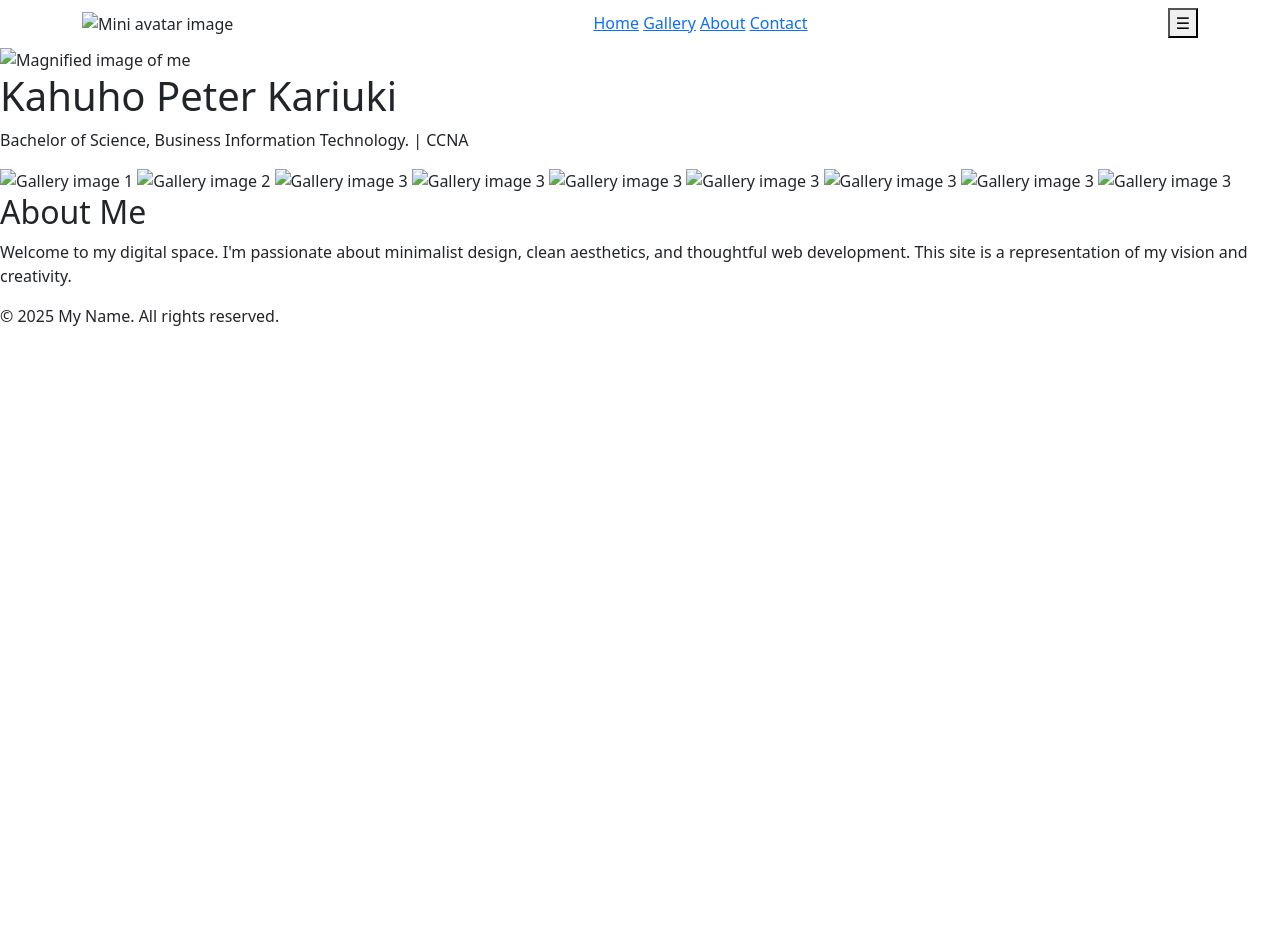
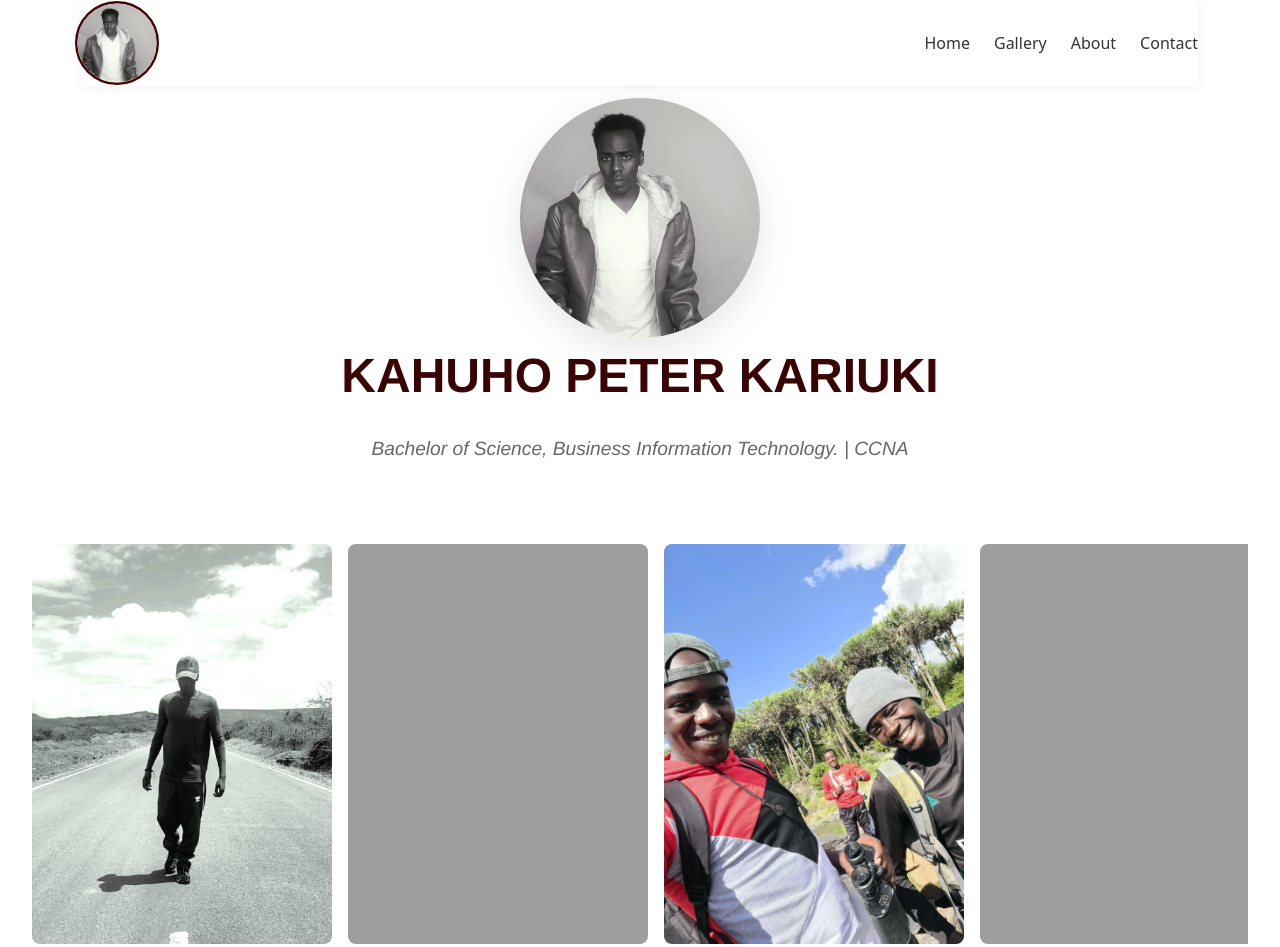
Before and after one commit to Peter-K-web/ProjectGreti, a plain HTML site: page index.html in a window 1280 px wide. Shown: the top 947 px of the page. Before the commit the page ends 800 px from the top, so only its background shows below. Drawn offline with nearby package versions, Linux system fonts and the light colour scheme; the site is published under a folder, as on GitHub Pages, so addresses that start at the root find nothing.

Commit message:
updated my naming scheme to relative paths

```diff
--- a/index.html
+++ b/index.html
@@ -4,7 +4,7 @@
   <meta charset="UTF-8" />
   <meta name="viewport" content="width=device-width, initial-scale=1.0" />
   <title>My Minimalist Webpage</title>
-  <link rel="stylesheet" href="/styles/style.css" />
+  <link rel="stylesheet" href="styles/style.css" />
   <link href="https://fonts.googleapis.com/css2?family=Inter:wght@400;600&display=swap" rel="stylesheet" />
   <link href="https://cdn.jsdelivr.net/npm/bootstrap@5.3.0/dist/css/bootstrap.min.css" rel="stylesheet">
   <script src="https://cdn.jsdelivr.net/npm/bootstrap@5.3.0/dist/js/bootstrap.bundle.min.js"></script>
@@ -15,7 +15,7 @@
     <div class="container">
     <nav class="navbar">
       <div class="avatar-container">
-        <img src="/assets/avatar.jpg" alt="Mini avatar image" class="mini-avatar" />
+        <img src="assets/avatar.jpg" alt="Mini avatar image" class="mini-avatar" />
       </div>
       <div class="nav-links" id="nav-links">
         <a href="#">Home</a>
@@ -30,7 +30,7 @@
 
   <!-- Magnified Image Section -->
   <section class="hero">
-    <img src="/assets/avatar.jpg" alt="Magnified image of me" class="magnified-image" />
+    <img src="assets/avatar.jpg" alt="Magnified image of me" class="magnified-image" />
     <h1 class="hero-name">Kahuho Peter Kariuki</h1>
     <p class="hero-subtext">Bachelor of Science, Business Information Technology. | CCNA</p>
   </section>
@@ -39,15 +39,15 @@
   <section class="gallery">
     <div class="gallery-container" id="gallery-container">
       <!-- Gallery images will be inserted dynamically or statically -->
-      <img src="/assets/gallery/slide1.jpg" alt="Gallery image 1" />
-      <img src="/assets/gallery/slide2.jpg" alt="Gallery image 2" />
-      <img src="/assets/gallery/slide3.jpg" alt="Gallery image 3" />
-      <img src="/assets/gallery/slide4.jpg" alt="Gallery image 3" />
-      <img src="/assets/gallery/slide5.jpg" alt="Gallery image 3" />
-      <img src="/assets/gallery/slide6.jpg" alt="Gallery image 3" />
-      <img src="/assets/gallery/slide7.jpg" alt="Gallery image 3" />
-      <img src="/assets/gallery/slide8.jpg" alt="Gallery image 3" />
-      <img src="/assets/gallery/slide9.jpg" alt="Gallery image 3" />
+      <img src="assets/gallery/slide1.jpg" alt="Gallery image 1" />
+      <img src="assets/gallery/slide2.jpg" alt="Gallery image 2" />
+      <img src="assets/gallery/slide3.jpg" alt="Gallery image 3" />
+      <img src="assets/gallery/slide4.jpg" alt="Gallery image 3" />
+      <img src="assets/gallery/slide5.jpg" alt="Gallery image 3" />
+      <img src="assets/gallery/slide6.jpg" alt="Gallery image 3" />
+      <img src="assets/gallery/slide7.jpg" alt="Gallery image 3" />
+      <img src="assets/gallery/slide8.jpg" alt="Gallery image 3" />
+      <img src="assets/gallery/slide9.jpg" alt="Gallery image 3" />
       <!-- Add more images as needed -->
     </div>
   </section>
@@ -67,6 +67,6 @@
     <p>© 2025 My Name. All rights reserved.</p>
   </footer>
 
-  <script src="/scripts/script.js"></script>
+  <script src="scripts/script.js"></script>
 </body>
 </html>
```
